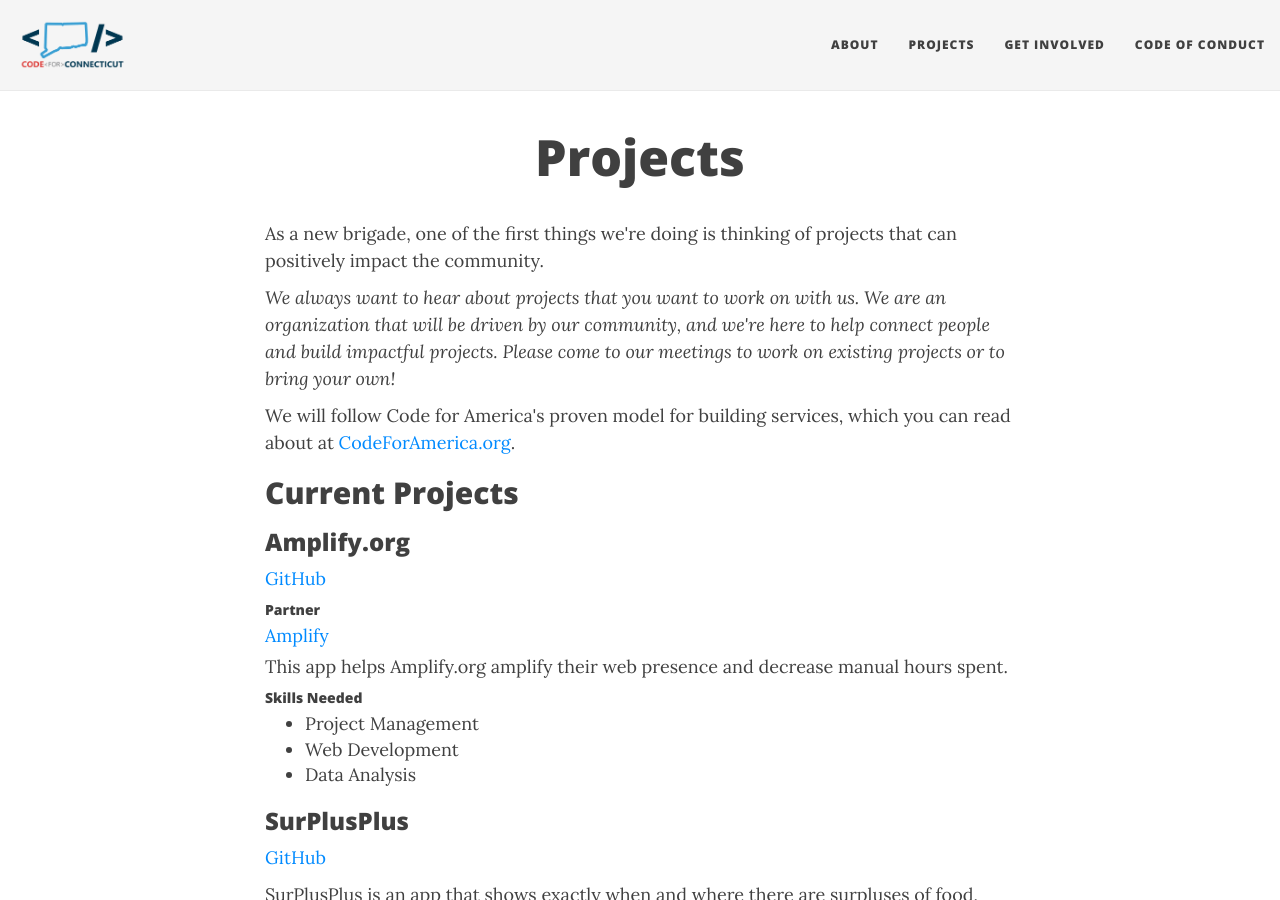
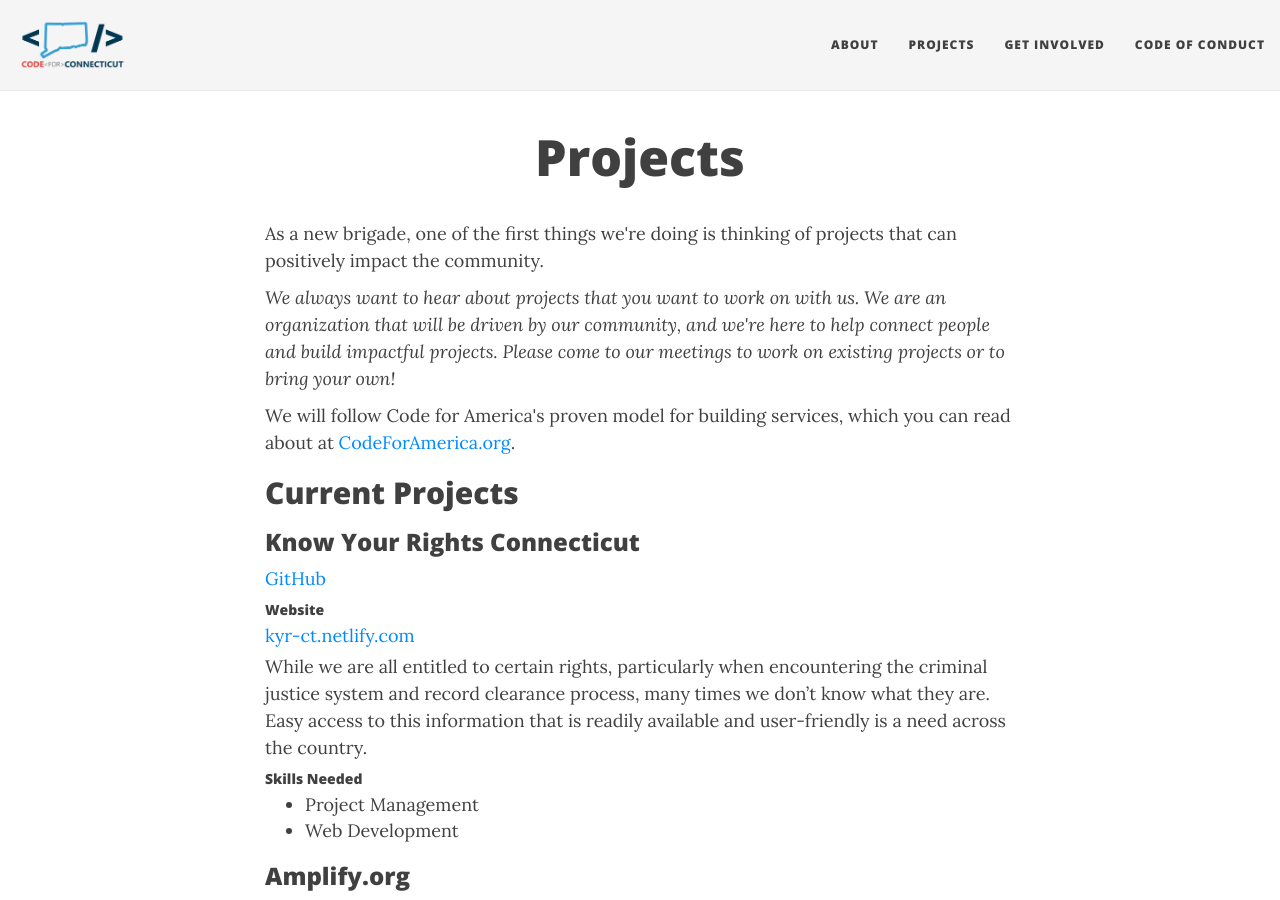
Before and after one commit to codeforct/codeforct.github.io, a Jekyll site: the page built from projects.md, in a window 1280 px wide and 900 px high. Built offline with Jekyll 4.4.1, drawn with Linux system fonts in a browser that asks for light colours.

Commit message:
updated projects page

```diff
--- a/projects.md
+++ b/projects.md
@@ -12,6 +12,20 @@
 <p>We will follow Code for America's proven model for building services, which you can read about at <a href="https://www.codeforamerica.org/how">CodeForAmerica.org</a>.</p>
 
 <h2>Current Projects</h2>
+
+<h3>Know Your Rights Connecticut</h3>
+<p><a href="https://github.com/codeforct/KnowYourRights">GitHub</a></p>
+<h5>Website</h5>
+<a href="https://kyr-ct.netlify.com/">kyr-ct.netlify.com</a><br>
+
+<p>
+While we are all entitled to certain rights, particularly when encountering the criminal justice system and record clearance process, many times we don’t know what they are. Easy access to this information that is readily available and user-friendly is a need across the country.
+</p>
+<h5>Skills Needed</h5>
+<ul>
+	<li>Project Management</li>
+	<li>Web Development</li>
+</ul>
 
 <h3>Amplify.org</h3>
 <p><a href="https://github.com/codeforct/Amplify.org">GitHub</a></p>
```
